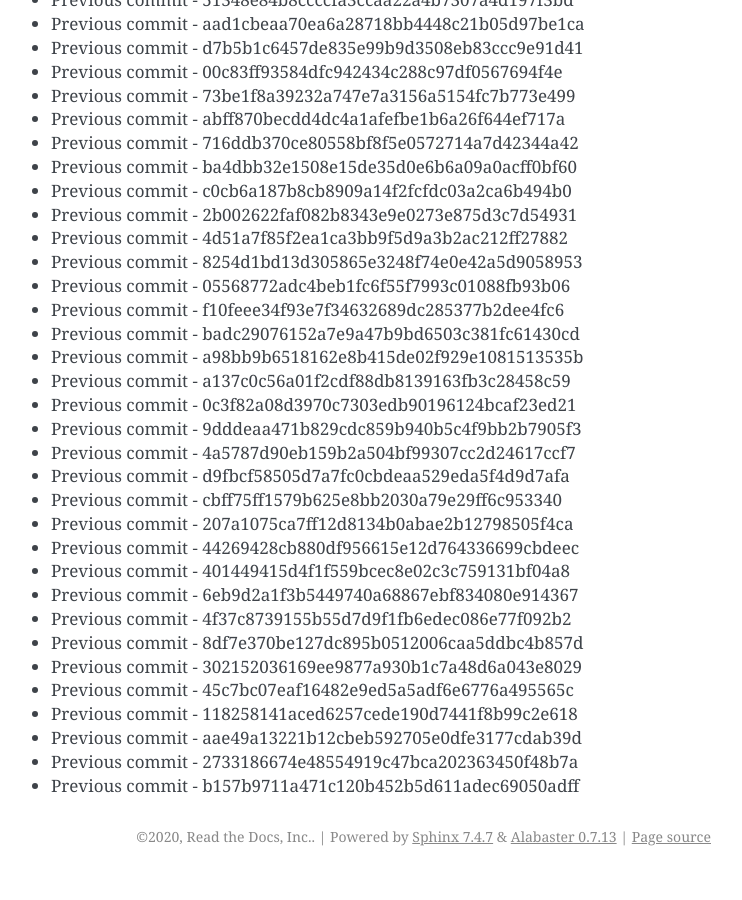
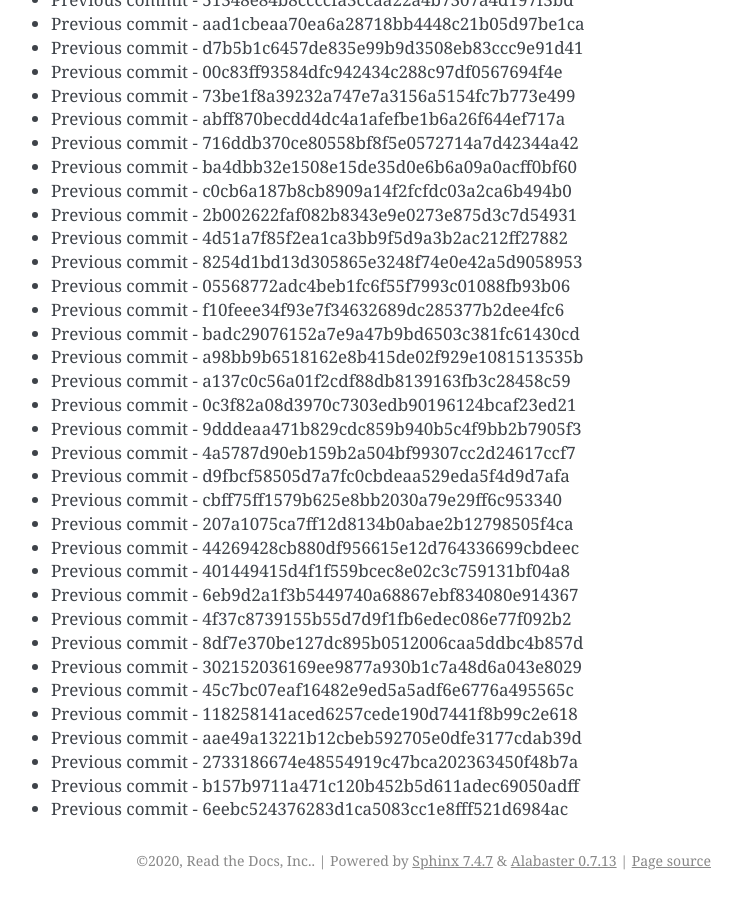
Before and after one commit to readthedocs/rtd-git-stresstest, a Sphinx documentation site: the page built from docs/updates.rst, in a window 1280 px wide and 900 px high, scrolled down 104005 px. Shown: the whole window, without its empty margins (399-1141 px from the left). Built offline with Sphinx 7.4.7, drawn with Linux system fonts in a browser that asks for light colours; before the commit the page ends 104881 px from its top, so only the background shows below that.

Commit message:
Generating commit from previous: 6eebc524376283d1ca5083cc1e8fff521d6984ac

```diff
--- a/docs/updates.rst
+++ b/docs/updates.rst
@@ -4402,3 +4402,4 @@ It can be tested for any performance characteristics.
 * Previous commit - aae49a13221b12cbeb592705e0dfe3177cdab39d
 * Previous commit - 2733186674e48554919c47bca202363450f48b7a
 * Previous commit - b157b9711a471c120b452b5d611adec69050adff
+* Previous commit - 6eebc524376283d1ca5083cc1e8fff521d6984ac
```
